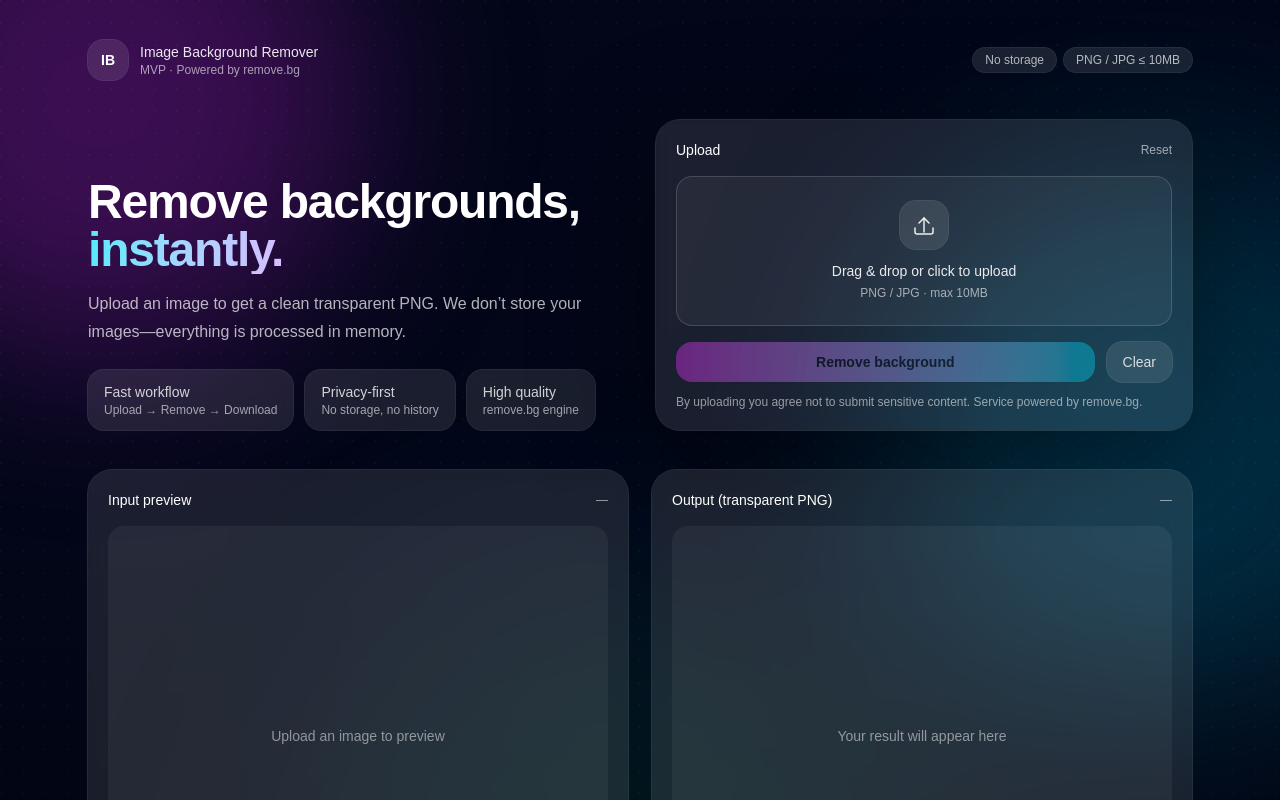
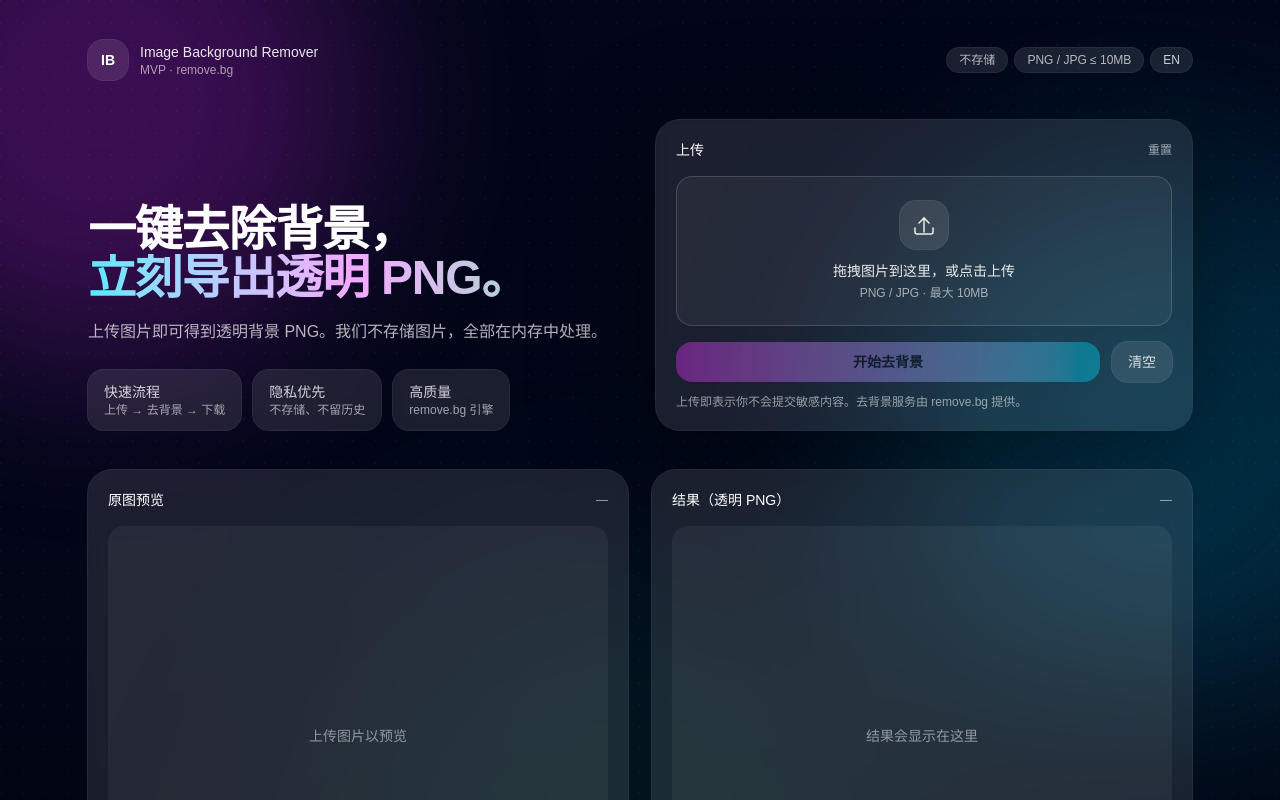
Before and after one commit to yingzi0129/image-background-remover, a Next.js app in the folder web/: page / in a window 1280 px wide. Shown: the top 800 px of the page. Built offline with nearby package versions, Linux system fonts and the light colour scheme.

Commit message:
feat: add zh/en language toggle

```diff
--- a/web/src/app/page.tsx
+++ b/web/src/app/page.tsx
@@ -1,6 +1,7 @@
 "use client";
 
 import { useMemo, useState } from "react";
+import { getDict, type Lang } from "@/lib/i18n";
 
 type Status = "idle" | "uploading" | "done" | "error";
 
@@ -16,6 +17,9 @@ function formatBytes(bytes: number) {
 }
 
 export default function Home() {
+  const [lang, setLang] = useState<Lang>("zh");
+  const t = useMemo(() => getDict(lang), [lang]);
+
   const [file, setFile] = useState<File | null>(null);
   const [status, setStatus] = useState<Status>("idle");
   const [error, setError] = useState<string>("");
@@ -52,7 +56,7 @@ export default function Home() {
       setResultUrl(url);
       setStatus("done");
     } catch (e: any) {
-      setError(e?.message || "处理失败，请稍后重试");
+      setError(e?.message || "Request failed");
       setStatus("error");
     }
   }
@@ -67,12 +71,12 @@ export default function Home() {
   function onPick(f: File | null) {
     if (!f) return;
     if (!/^image\/(png|jpeg)$/.test(f.type)) {
-      setError("请上传 PNG 或 JPG 图片");
+      setError(t.errType);
       setFile(null);
       return;
     }
     if (f.size > 10 * 1024 * 1024) {
-      setError("图片太大，请上传 10MB 以内的图片");
+      setError(t.errSize);
       setFile(null);
       return;
     }
@@ -105,18 +109,29 @@ export default function Home() {
               <span className="text-sm font-semibold">IB</span>
             </div>
             <div>
-              <div className="text-sm font-medium text-white/90">Image Background Remover</div>
-              <div className="text-xs text-white/60">MVP · Powered by remove.bg</div>
+              <div className="text-sm font-medium text-white/90">{t.brand}</div>
+              <div className="text-xs text-white/60">{t.tagline}</div>
             </div>
           </div>
 
-          <div className="hidden sm:flex items-center gap-2">
-            <span className="rounded-full bg-white/10 px-3 py-1 text-xs text-white/70 ring-1 ring-white/15">
-              No storage
-            </span>
-            <span className="rounded-full bg-white/10 px-3 py-1 text-xs text-white/70 ring-1 ring-white/15">
-              PNG / JPG ≤ 10MB
-            </span>
+          <div className="flex items-center gap-2">
+            <div className="hidden sm:flex items-center gap-2">
+              <span className="rounded-full bg-white/10 px-3 py-1 text-xs text-white/70 ring-1 ring-white/15">
+                {t.chipNoStorage}
+              </span>
+              <span className="rounded-full bg-white/10 px-3 py-1 text-xs text-white/70 ring-1 ring-white/15">
+                {t.chipLimit}
+              </span>
+            </div>
+
+            <button
+              onClick={() => setLang((v) => (v === "zh" ? "en" : "zh"))}
+              className="rounded-full bg-white/10 px-3 py-1 text-xs text-white/80 ring-1 ring-white/15 hover:bg-white/15"
+              aria-label="toggle language"
+              title="中文 / English"
+            >
+              {lang === "zh" ? "EN" : "中文"}
+            </button>
           </div>
         </div>
 
@@ -124,27 +139,27 @@ export default function Home() {
         <div className="mt-10 grid gap-8 lg:grid-cols-2 lg:items-end">
           <div>
             <h1 className="text-4xl font-semibold tracking-tight sm:text-5xl">
-              Remove backgrounds,
+              {t.heroTitle1}
               <span className="block bg-gradient-to-r from-cyan-300 via-fuchsia-300 to-emerald-300 bg-clip-text text-transparent">
-                instantly.
+                {t.heroTitle2}
               </span>
             </h1>
             <p className="mt-4 max-w-xl text-base leading-7 text-white/70">
-              Upload an image to get a clean transparent PNG. We don’t store your images—everything is processed in memory.
+              {t.heroDesc}
             </p>
 
             <div className="mt-6 flex flex-wrap gap-3 text-sm">
               <div className="rounded-2xl bg-white/10 px-4 py-3 ring-1 ring-white/15 backdrop-blur">
-                <div className="text-white/80">Fast workflow</div>
-                <div className="text-xs text-white/60">Upload → Remove → Download</div>
+                <div className="text-white/80">{t.featureFastTitle}</div>
+                <div className="text-xs text-white/60">{t.featureFastDesc}</div>
               </div>
               <div className="rounded-2xl bg-white/10 px-4 py-3 ring-1 ring-white/15 backdrop-blur">
-                <div className="text-white/80">Privacy-first</div>
-                <div className="text-xs text-white/60">No storage, no history</div>
+                <div className="text-white/80">{t.featurePrivacyTitle}</div>
+                <div className="text-xs text-white/60">{t.featurePrivacyDesc}</div>
               </div>
               <div className="rounded-2xl bg-white/10 px-4 py-3 ring-1 ring-white/15 backdrop-blur">
-                <div className="text-white/80">High quality</div>
-                <div className="text-xs text-white/60">remove.bg engine</div>
+                <div className="text-white/80">{t.featureQualityTitle}</div>
+                <div className="text-xs text-white/60">{t.featureQualityDesc}</div>
               </div>
             </div>
           </div>
@@ -152,9 +167,9 @@ export default function Home() {
           {/* Upload card */}
           <div className="rounded-3xl bg-white/10 p-5 ring-1 ring-white/15 backdrop-blur shadow-[0_30px_120px_rgba(0,0,0,0.45)]">
             <div className="flex items-center justify-between">
-              <div className="text-sm font-medium">Upload</div>
+              <div className="text-sm font-medium">{t.upload}</div>
               <button onClick={reset} className="text-xs text-white/60 hover:text-white">
-                Reset
+                {t.reset}
               </button>
             </div>
 
@@ -197,8 +212,8 @@ export default function Home() {
                 </svg>
               </div>
 
-              <div className="mt-3 text-sm font-medium text-white/90">Drag & drop or click to upload</div>
-              <div className="mt-1 text-xs text-white/60">PNG / JPG · max 10MB</div>
+              <div className="mt-3 text-sm font-medium text-white/90">{t.dropTitle}</div>
+              <div className="mt-1 text-xs text-white/60">{t.dropHint}</div>
 
               <input type="file" accept="image/png,image/jpeg" className="sr-only" onChange={(e) => onPick(e.target.files?.[0] || null)} />
             </label>
@@ -212,7 +227,9 @@ export default function Home() {
                       {file.type} · {formatBytes(file.size)}
                     </div>
                   </div>
-                  <span className="rounded-full bg-white/10 px-2 py-1 text-xs text-white/70 ring-1 ring-white/15">Ready</span>
+                  <span className="rounded-full bg-white/10 px-2 py-1 text-xs text-white/70 ring-1 ring-white/15">
+                    {t.ready}
+                  </span>
                 </div>
               </div>
             ) : null}
@@ -232,10 +249,10 @@ export default function Home() {
                 {status === "uploading" ? (
                   <>
                     <span className="h-4 w-4 animate-spin rounded-full border-2 border-slate-950/20 border-t-slate-950" />
-                    Processing…
+                    {t.processing}
                   </>
                 ) : (
-                  <>Remove background</>
+                  <>{t.btnRemove}</>
                 )}
               </button>
 
@@ -243,38 +260,36 @@ export default function Home() {
                 onClick={reset}
                 className="rounded-2xl bg-white/10 px-4 py-2.5 text-sm text-white/80 ring-1 ring-white/15 hover:bg-white/15"
               >
-                Clear
+                {t.btnClear}
               </button>
             </div>
 
-            <div className="mt-3 text-xs text-white/55">
-              By uploading you agree not to submit sensitive content. Service powered by remove.bg.
-            </div>
+            <div className="mt-3 text-xs text-white/55">{t.legal}</div>
           </div>
         </div>
 
-        {/* Output section - no blank space */}
+        {/* Output section */}
         <section className="mt-10 grid gap-6 lg:grid-cols-2">
           <div className="rounded-3xl bg-white/10 p-5 ring-1 ring-white/15 backdrop-blur">
             <div className="flex items-center justify-between">
-              <div className="text-sm font-medium">Input preview</div>
-              <div className="text-xs text-white/60">{hasInput ? "Ready" : "—"}</div>
+              <div className="text-sm font-medium">{t.inputPreview}</div>
+              <div className="text-xs text-white/60">{hasInput ? t.ready : "—"}</div>
             </div>
             {hasInput ? (
               // eslint-disable-next-line @next/next/no-img-element
               <img src={inputUrl} alt="input" className="mt-4 h-[420px] w-full rounded-2xl bg-white/5 object-contain" />
             ) : (
               <div className="mt-4 grid h-[420px] place-items-center rounded-2xl bg-white/5 text-sm text-white/50">
-                Upload an image to preview
+                {t.inputPlaceholder}
               </div>
             )}
           </div>
 
           <div className="rounded-3xl bg-white/10 p-5 ring-1 ring-white/15 backdrop-blur">
             <div className="flex items-center justify-between">
-              <div className="text-sm font-medium">Output (transparent PNG)</div>
+              <div className="text-sm font-medium">{t.outputPreview}</div>
               <div className="text-xs text-white/60">
-                {status === "uploading" ? "Processing" : hasOutput ? "Done" : "—"}
+                {status === "uploading" ? t.processing : hasOutput ? "OK" : "—"}
               </div>
             </div>
 
@@ -291,22 +306,20 @@ export default function Home() {
                     download="removed-bg.png"
                     className="inline-flex items-center justify-center rounded-2xl bg-emerald-400 px-4 py-2.5 text-sm font-semibold text-slate-950 hover:bg-emerald-300"
                   >
-                    Download PNG
+                    {t.download}
                   </a>
-                  <div className="text-xs text-white/55">Tip: crop & compress for best web performance.</div>
+                  <div className="text-xs text-white/55">{t.tip}</div>
                 </div>
               </>
             ) : (
               <div className="mt-4 grid h-[420px] place-items-center rounded-2xl bg-white/5 text-sm text-white/50">
-                {status === "uploading" ? "Processing…" : "Your result will appear here"}
+                {status === "uploading" ? t.processing : t.outputPlaceholder}
               </div>
             )}
           </div>
         </section>
 
-        <footer className="mt-10 text-xs text-white/50">
-          © {new Date().getFullYear()} · Built with Next.js + Tailwind · remove.bg integration
-        </footer>
+        <footer className="mt-10 text-xs text-white/50">© {new Date().getFullYear()} · Next.js + Tailwind</footer>
       </div>
     </main>
   );
--- /dev/null
+++ b/web/src/lib/i18n.ts
@@ -0,0 +1,73 @@
+export type Lang = "zh" | "en";
+
+type Dict = Record<string, string>;
+
+const zh: Dict = {
+  brand: "Image Background Remover",
+  tagline: "MVP · remove.bg",
+  chipNoStorage: "不存储",
+  chipLimit: "PNG / JPG ≤ 10MB",
+  heroTitle1: "一键去除背景，",
+  heroTitle2: "立刻导出透明 PNG。",
+  heroDesc: "上传图片即可得到透明背景 PNG。我们不存储图片，全部在内存中处理。",
+  featureFastTitle: "快速流程",
+  featureFastDesc: "上传 → 去背景 → 下载",
+  featurePrivacyTitle: "隐私优先",
+  featurePrivacyDesc: "不存储、不留历史",
+  featureQualityTitle: "高质量",
+  featureQualityDesc: "remove.bg 引擎",
+  upload: "上传",
+  reset: "重置",
+  dropTitle: "拖拽图片到这里，或点击上传",
+  dropHint: "PNG / JPG · 最大 10MB",
+  ready: "就绪",
+  processing: "处理中…",
+  btnRemove: "开始去背景",
+  btnClear: "清空",
+  legal: "上传即表示你不会提交敏感内容。去背景服务由 remove.bg 提供。",
+  inputPreview: "原图预览",
+  outputPreview: "结果（透明 PNG）",
+  inputPlaceholder: "上传图片以预览",
+  outputPlaceholder: "结果会显示在这里",
+  download: "下载 PNG",
+  tip: "建议下载后再裁剪/压缩以获得更好体验。",
+  errType: "请上传 PNG 或 JPG 图片",
+  errSize: "图片太大，请上传 10MB 以内的图片",
+};
+
+const en: Dict = {
+  brand: "Image Background Remover",
+  tagline: "MVP · remove.bg",
+  chipNoStorage: "No storage",
+  chipLimit: "PNG / JPG ≤ 10MB",
+  heroTitle1: "Remove backgrounds,",
+  heroTitle2: "instantly.",
+  heroDesc: "Upload an image to get a clean transparent PNG. We don’t store your images—everything is processed in memory.",
+  featureFastTitle: "Fast workflow",
+  featureFastDesc: "Upload → Remove → Download",
+  featurePrivacyTitle: "Privacy-first",
+  featurePrivacyDesc: "No storage, no history",
+  featureQualityTitle: "High quality",
+  featureQualityDesc: "remove.bg engine",
+  upload: "Upload",
+  reset: "Reset",
+  dropTitle: "Drag & drop or click to upload",
+  dropHint: "PNG / JPG · max 10MB",
+  ready: "Ready",
+  processing: "Processing…",
+  btnRemove: "Remove background",
+  btnClear: "Clear",
+  legal: "By uploading you agree not to submit sensitive content. Service powered by remove.bg.",
+  inputPreview: "Input preview",
+  outputPreview: "Output (transparent PNG)",
+  inputPlaceholder: "Upload an image to preview",
+  outputPlaceholder: "Your result will appear here",
+  download: "Download PNG",
+  tip: "Tip: crop & compress for best web performance.",
+  errType: "Please upload a PNG or JPG image",
+  errSize: "Image too large (max 10MB)",
+};
+
+export function getDict(lang: Lang): Dict {
+  return lang === "zh" ? zh : en;
+}
```
